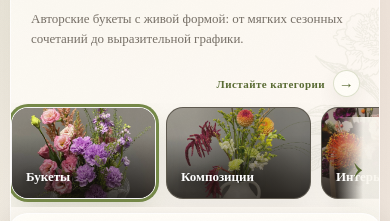
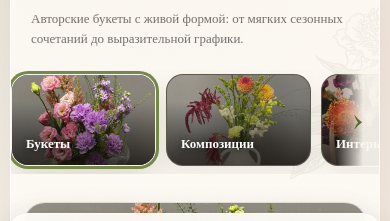
Before and after one commit to skylerthecreatator/vetkatest, a website: page catalog.html in a window 390 px wide. Shown: the part 563-784 px from the top of the page. Drawn offline with nearby package versions, Linux system fonts and the light colour scheme.

Commit message:
Polish catalog mobile cues and contrast

```diff
--- a/catalog-page.css
+++ b/catalog-page.css
@@ -176,7 +176,6 @@ main { position: relative; z-index: 1; width: min(1400px, calc(100% - 40px)); ma
 #catalogPageTitle { scroll-margin-top: 120px; }
 .catalog-browser-head > p { margin: 0 0 10px; color: var(--muted); font-size: 15px; line-height: 1.6; }
 .catalog-category-list-wrap { position: relative; }
-.catalog-mobile-swipe-hint { display: none; }
 .catalog-category-list { margin: 28px 0 34px; display: grid; grid-template-columns: repeat(5, 1fr); gap: 12px; }
 .catalog-category-list button {
     min-width: 0;
@@ -279,6 +278,7 @@ main { position: relative; z-index: 1; width: min(1400px, calc(100% - 40px)); ma
 }
 
 .catalog-help { margin: 64px 0 100px; padding: 50px 56px; display: flex; align-items: end; justify-content: space-between; gap: 40px; border-radius: 34px; color: #f8f3e9; background: var(--ink); }
+.catalog-help .catalog-eyebrow { color: #e4d3aa; text-shadow: 0 1px 12px rgba(255,248,227,.12); }
 .catalog-help h2 { max-width: 750px; font-size: clamp(36px, 5vw, 62px); }
 .catalog-help p { max-width: 680px; margin: 0; color: rgba(255,255,255,.68); line-height: 1.6; }
 .catalog-help > a { flex: 0 0 auto; padding: 15px 24px; border-radius: 999px; color: var(--ink); background: #fff; font-size: 13px; font-weight: 600; }
@@ -316,37 +316,14 @@ main { position: relative; z-index: 1; width: min(1400px, calc(100% - 40px)); ma
     .catalog-browser-head { padding: 0 8px; display: block; }
     .catalog-browser h2 { font-size: 38px; }
     .catalog-browser-head > p { font-size: 13px; }
-    .catalog-mobile-swipe-hint {
-        margin: 20px 7px 6px;
-        display: flex;
-        align-items: center;
-        justify-content: flex-end;
-        gap: 8px;
-        color: var(--olive-dark);
-        font-size: 11px;
-        font-weight: 700;
-        letter-spacing: .04em;
-    }
-    .catalog-mobile-swipe-hint b {
-        width: 27px;
-        height: 27px;
-        display: inline-flex;
-        align-items: center;
-        justify-content: center;
-        border: 1px solid rgba(117,137,72,.24);
-        border-radius: 50%;
-        background: rgba(255,253,248,.92);
-        font-size: 15px;
-        box-shadow: 0 7px 18px rgba(64,53,39,.08);
-    }
     .catalog-category-list-wrap::after {
         content: "›";
         position: absolute;
         z-index: 3;
-        top: 47px;
+        top: 1px;
         right: -12px;
         width: 42px;
-        height: 100px;
+        height: 96px;
         display: flex;
         align-items: center;
         justify-content: center;
@@ -355,7 +332,7 @@ main { position: relative; z-index: 1; width: min(1400px, calc(100% - 40px)); ma
         font: 700 26px/1 Playfair Display, serif;
         pointer-events: none;
     }
-    .catalog-category-list { margin: 6px -12px 28px; padding: 4px 54px 8px 12px; display: flex; gap: 10px; overflow-x: auto; scroll-snap-type: x mandatory; scrollbar-width: none; }
+    .catalog-category-list { margin: 20px -12px 28px; padding: 4px 54px 8px 12px; display: flex; gap: 10px; overflow-x: auto; scroll-snap-type: x mandatory; scrollbar-width: none; }
     .catalog-category-list::-webkit-scrollbar { display: none; }
     .catalog-category-list button { min-width: 145px; height: 92px; scroll-snap-align: start; border-radius: 17px; }
     .catalog-product-grid { display: block; }
--- a/catalog.html
+++ b/catalog.html
@@ -13,7 +13,7 @@
     <link href="https://fonts.googleapis.com/css2?family=Playfair+Display:wght@400;700&family=Inter:wght@400;500;600&display=swap" rel="stylesheet">
     <link rel="stylesheet" href="style.css">
     <link rel="stylesheet" href="tier3.css">
-    <link rel="stylesheet" href="catalog-page.css?v=20260723">
+    <link rel="stylesheet" href="catalog-page.css?v=20260723-2">
 </head>
 <body>
     <header class="header">
@@ -112,10 +112,6 @@
             </div>
 
             <div class="catalog-category-list-wrap">
-                <div class="catalog-mobile-swipe-hint" aria-hidden="true">
-                    <span>Листайте категории</span>
-                    <b>→</b>
-                </div>
                 <div class="catalog-category-list" id="catalogCategoryList" role="tablist" aria-label="Категории каталога"></div>
             </div>
             <div class="catalog-product-grid" id="catalogPageProducts" aria-live="polite"></div>
```
